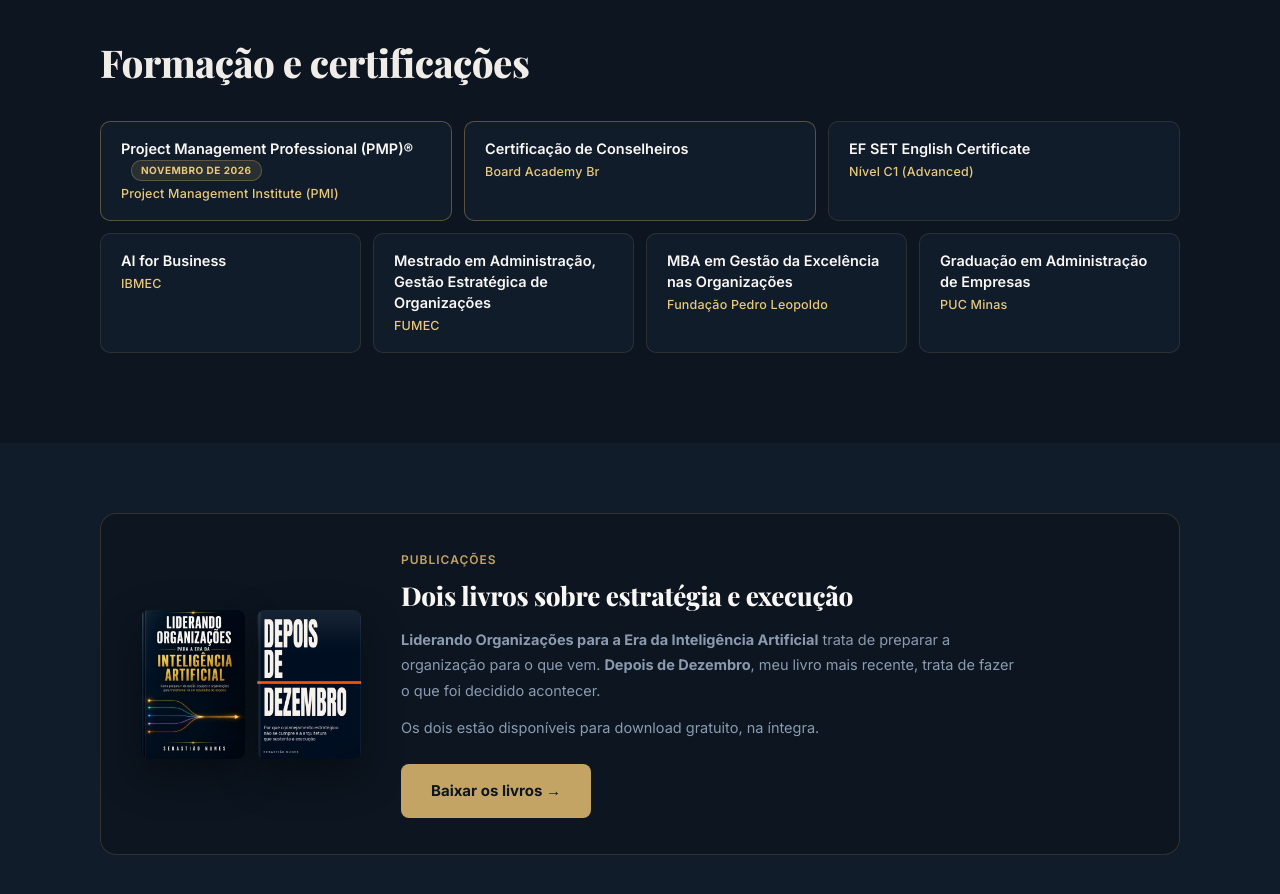
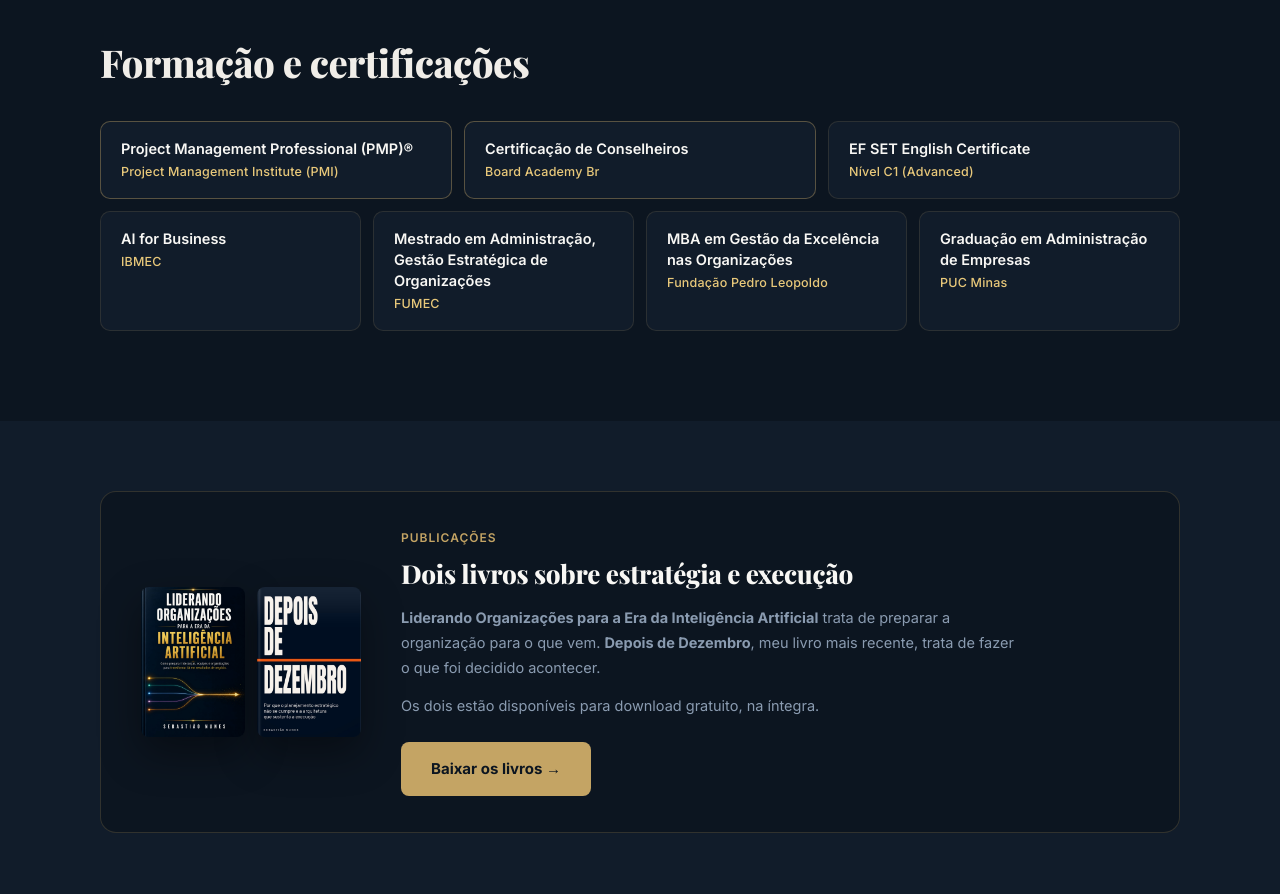
Before and after one commit to snrsadm/site-sebastiaonrs, a plain HTML site: page index.html in a window 1280 px wide. Shown: the part 1820-2714 px from the top of the page. Drawn offline with nearby package versions, Linux system fonts and the light colour scheme.

Commit message:
Remove date badge from PMP credential

```diff
--- a/index.html
+++ b/index.html
@@ -247,7 +247,7 @@
     <h2 class="section-title">Formação e certificações</h2>
     <div class="cred-grid">
       <div class="cred-card top">
-        <div class="credential-name">Project Management Professional (PMP)®<span class="credential-tag">Novembro de 2026</span></div>
+        <div class="credential-name">Project Management Professional (PMP)®</div>
         <div class="credential-inst">Project Management Institute (PMI)</div>
       </div>
       <div class="cred-card top">
```
